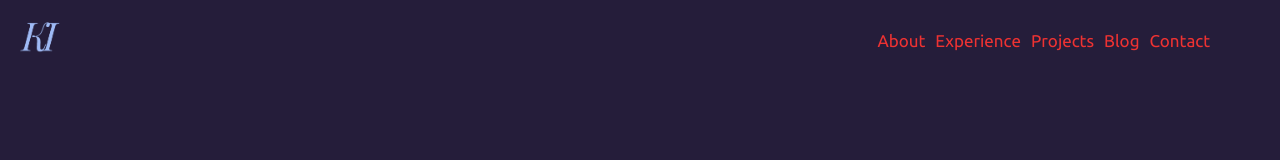
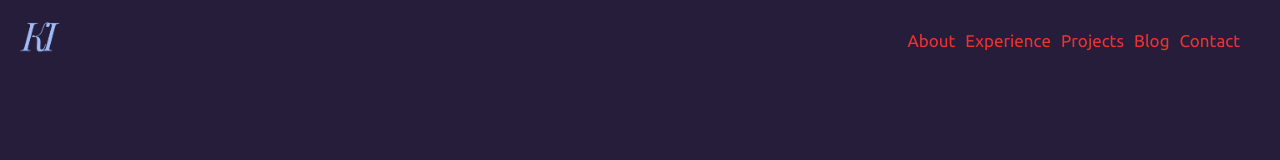
Before and after one commit to KenImade/my-website, a React (Create React App) app: page / in a window 1280 px wide. Shown: the top 160 px of the page. Built offline with nearby package versions, Linux system fonts and the light colour scheme.

Commit message:
reduced padding in navbar

```diff
--- a/src/components/Navbar/navbar.css
+++ b/src/components/Navbar/navbar.css
@@ -2,7 +2,7 @@
     display: flex;
     align-items: center;
     justify-content: space-between;
-    padding: 30px 70px 30px 20px;
+    padding: 30px 40px 30px 20px;
     width: 100%;
     height: 80px;
     background-color: var(--primary-color);
```
